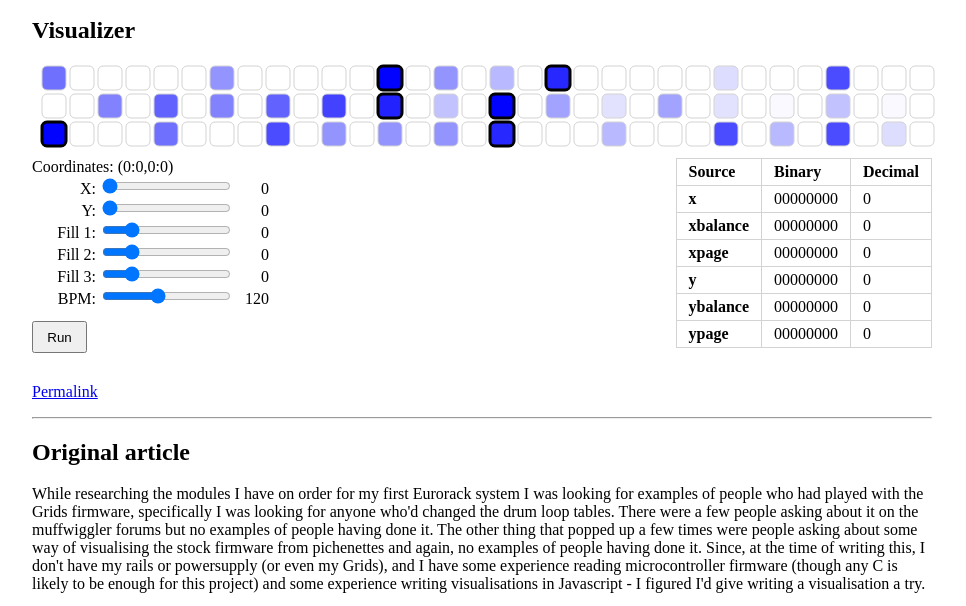
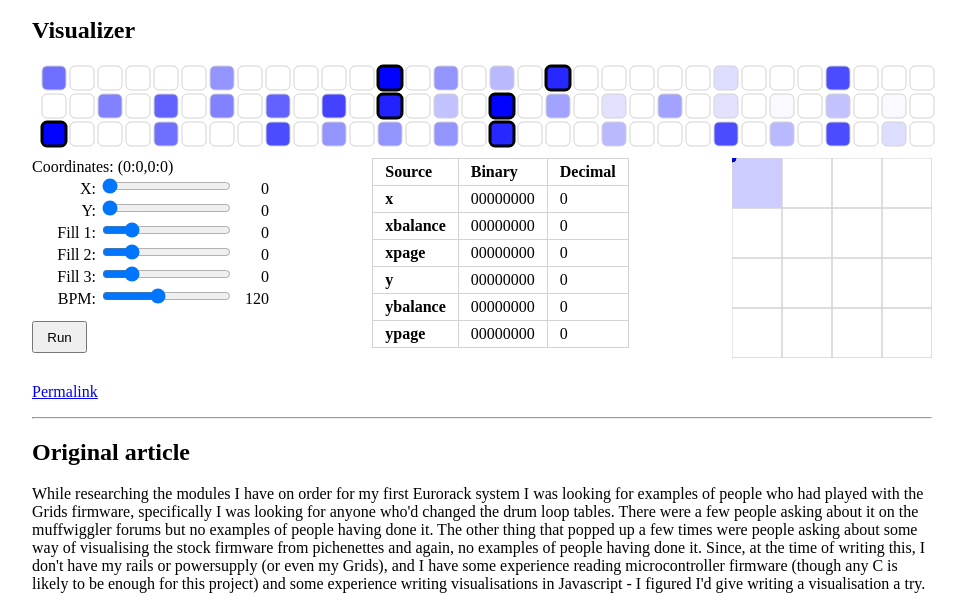
Before and after one commit to handeyeco/mi-grids-vi, a website: page index.html in a window 1280 px wide. Shown: the part 119-725 px from the top of the page, without its empty margins (158-1124 px from the left). Drawn offline with Linux system fonts and the light colour scheme; no server answers.

Commit message:
add canvas viz

```diff
--- a/index.html
+++ b/index.html
@@ -38,7 +38,7 @@ along with this program.  If not, see <http://www.gnu.org/licenses/>.
 				href="https://github.com/handeyeco/mi-grids-viz">source</a>).</p>
 
 		<h2>Visualizer</h2>
-		<svg width="960" height="90"></svg>
+		<svg id="pattern-viz" width="960" height="90"></svg>
 		<div class="control-table-columns">
 			<div>
 				Coordinates: (<span id="coordinates">0:0,0:0</span>)</br>
@@ -110,6 +110,9 @@ along with this program.  If not, see <http://www.gnu.org/licenses/>.
 						</tr>
 					</tbody>
 				</table>
+			</div>
+			<div>
+				<canvas id="map-viz"></canvas>
 			</div>
 		</div>
 		<p><a href="#" id="permalink">Permalink</a></p>
--- a/main.js
+++ b/main.js
@@ -69,7 +69,7 @@ if ((incv = searchParams.get("cv"))) {
 // D3 / VIZ DRAWING
 // ================
 
-svg = d3.select("svg");
+svg = d3.select("#pattern-viz");
 color = d3.scaleLinear().domain([0, 0xff]).range(["white", "blue"]);
 
 function fill(d, i) {
@@ -140,6 +140,54 @@ svg
   .attr("ry", 5)
   .style("fill", fill);
 
+function map(n, start1, stop1, start2, stop2) {
+  return (n - start1) / (stop1 - start1) * (stop2 - start2) + start2;
+}
+
+function drawMapViz() {
+  const ratio = window.devicePixelRatio || 1
+  const squareDim = 200;
+
+  const canvas = document.getElementById("map-viz");
+  canvas.width = squareDim * ratio
+  canvas.height = squareDim * ratio
+  canvas.style.width = squareDim + 'px'
+  canvas.style.height = squareDim + 'px'
+
+  const ctx = canvas.getContext("2d");
+  ctx.scale(ratio, ratio)
+  ctx.clearRect(0, 0, canvas.width, canvas.height);
+
+  const divisions = 4;
+  const rectDim = squareDim / divisions;
+  ctx.strokeStyle = "lightgrey";
+  ctx.fillStyle = "blue";
+  for (let y = 0; y < 5; y++) {
+    for (let x = 0; x < 5; x++) {
+      const xOff = x * rectDim;
+      const yOff = y * rectDim;
+
+      if (xpage === x && ypage === y) {
+        ctx.globalAlpha = 0.2;
+        ctx.fillRect(xOff, yOff, rectDim, rectDim)
+        ctx.globalAlpha = 1;
+      }
+
+      ctx.strokeRect(xOff, yOff, rectDim, rectDim)
+    }
+  }
+
+  ctx.fillStyle = "blue";
+  ctx.strokeStyle = "black";
+  ctx.beginPath();
+  ctx.arc(
+    xpage * rectDim + map(xbalance, 0, 255, 0, rectDim),
+    ypage * rectDim + map(ybalance, 0, 255, 0, rectDim),
+    4, 0, 2 * Math.PI);
+  ctx.fill();
+  ctx.stroke();
+}
+
 // ====================
 // INTERACTION HANDLERS
 // ====================
@@ -151,6 +199,7 @@ d3.selectAll(".cv").on("input", function () {
   calculateMixed();
   update();
   updateTable();
+  drawMapViz();
 });
 
 d3.select("#run").on("click", function () {
@@ -189,13 +238,13 @@ function init() {
   calculateMixed()
   update();
   updateTable();
+  drawMapViz();
 
   // make sure sliders match inital state
   // when loading
   d3.selectAll(".cv").each(function () {
     const input = d3.select(this);
     const key = +input.attr("data-key");
-    console.log({input, key, value: cv[key]})
     input.property("value", cv[key]);
   });
 }
```
